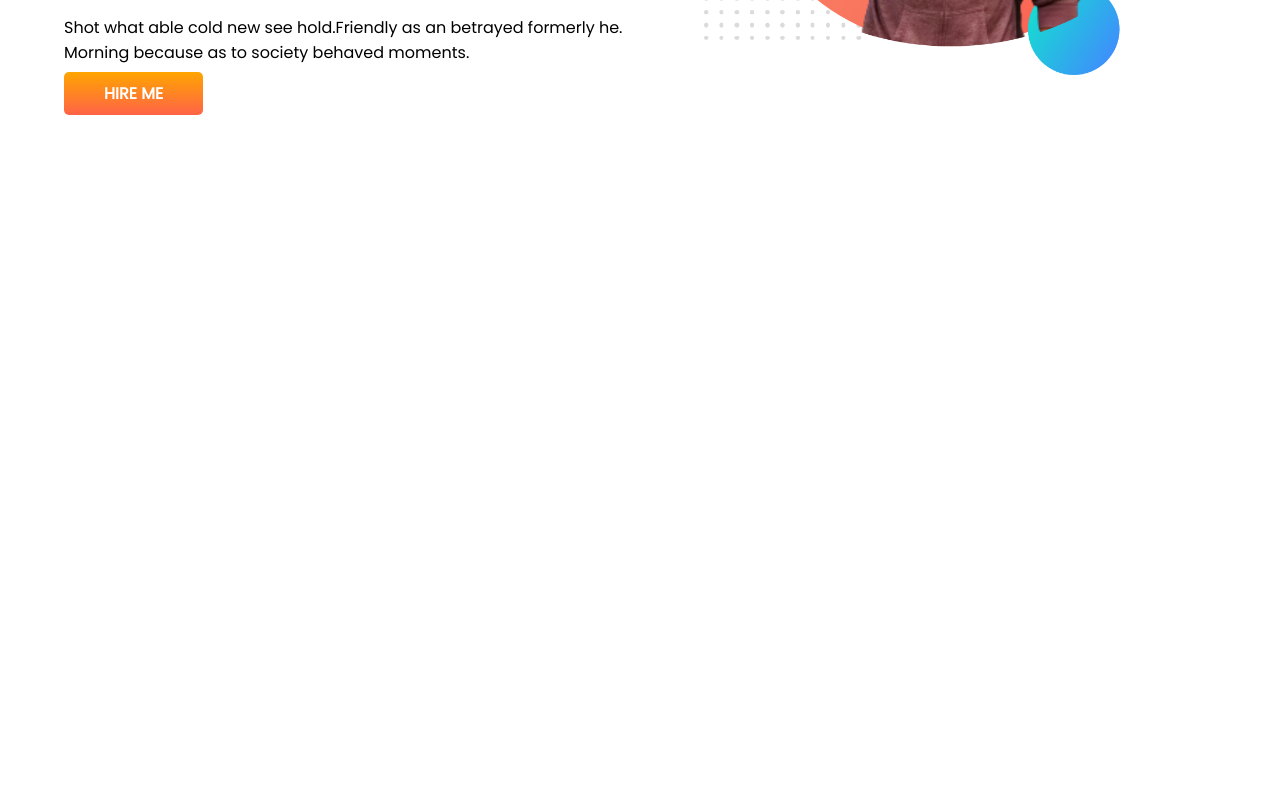
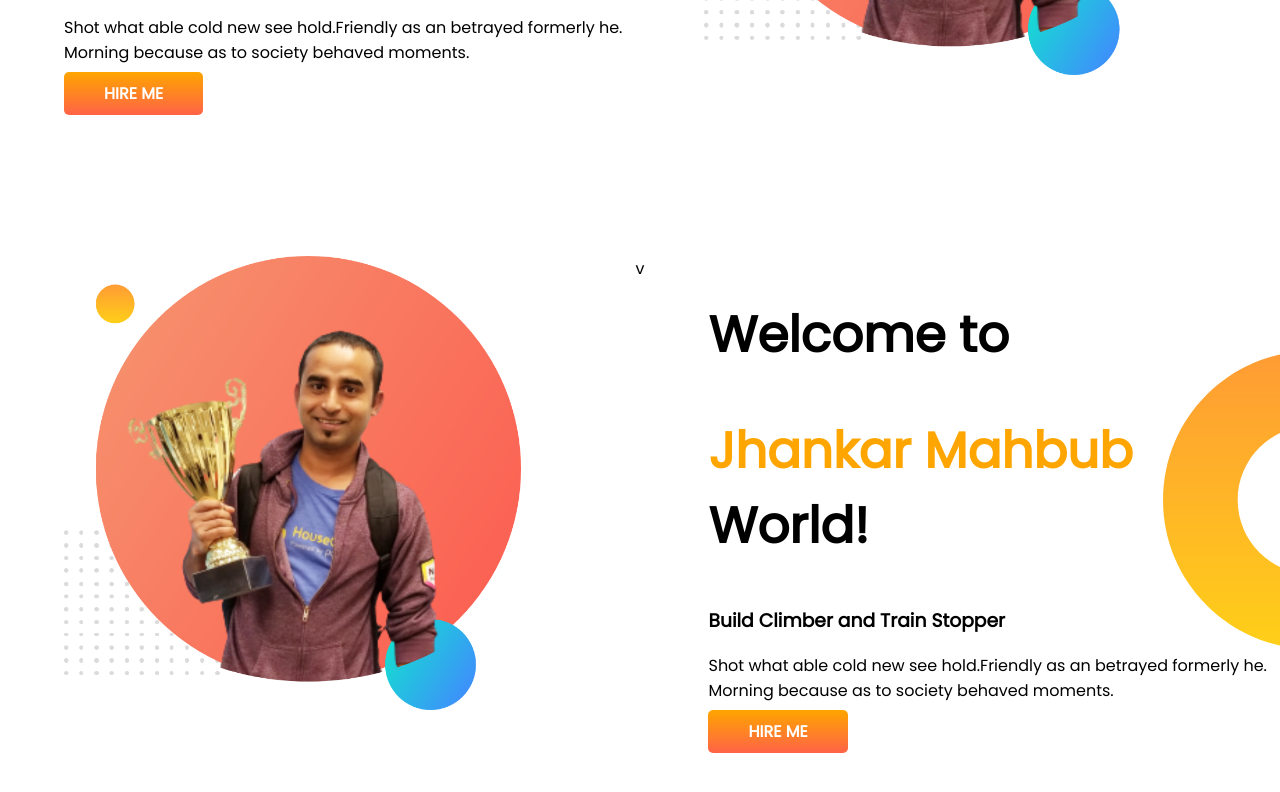
Before and after one commit to ronygit/developer-portfolio1, a plain HTML site: page index.html in a window 1280 px wide. Shown: the part 382-1174 px from the top of the page. Before the commit the page ends 800 px from the top, so only its background shows below. Drawn offline with Linux system fonts and the light colour scheme.

Commit message:
dream added

```diff
--- a/index.html
+++ b/index.html
@@ -27,6 +27,20 @@
             <img src="images/Jhankar-pic-with-bg.png" alt="">
         </div>
     </section>
+    <section class="dream-big">
+        <div class="half-width">
+            <img src="images/Jhankar-pic-with-bg.png" alt="">
+        </div>v
+        <div class="half-width">
+            <h1>Welcome to</h1>
+            <h1><span class="orange-color">Jhankar Mahbub</span> World!</h1>
+            <h3>Build Climber and Train Stopper</h3>
+            <p>Shot what able cold new see hold.Friendly as an betrayed formerly he. Morning because as to society
+                behaved moments.
+            </p>
+            <a class="link-button" href="https://www.linkedin.com/in/das-rony/" target="_blank">HIRE ME</a>
+        </div>
+    </section>
 </body>
 
 </html>
--- a/style.css
+++ b/style.css
@@ -13,6 +13,7 @@ h1 {
 
 section {
     display: flex;
+    margin-bottom: 150px;
 }
 
 .half-width {
@@ -37,3 +38,10 @@ section {
     background-image: url(images/top-banner.png);
     background-repeat: no-repeat;
 }
+
+.dream-big {
+
+    background-image: url(images/dream-bg.png);
+    background-repeat: no-repeat;
+    background-position: right;
+}
```
